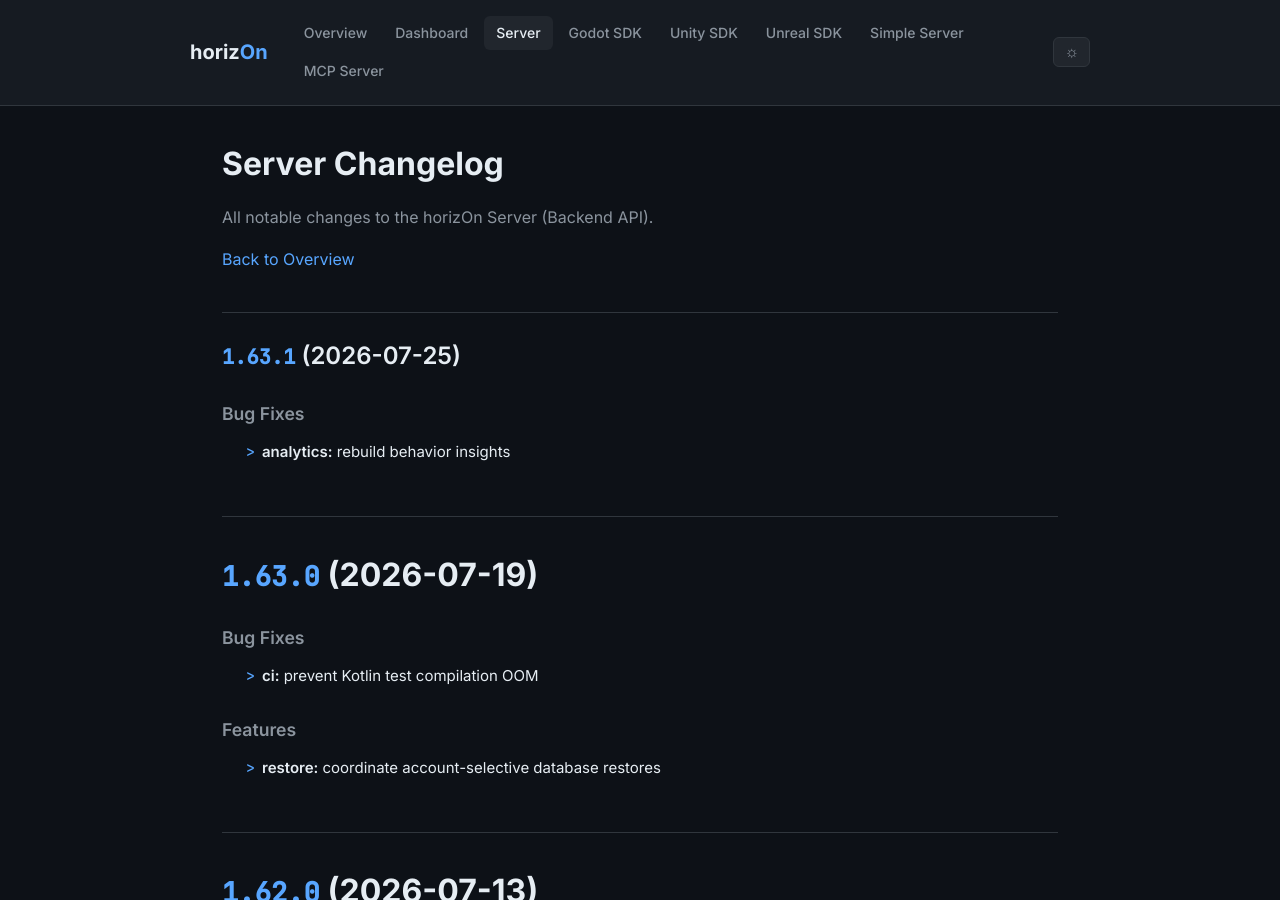
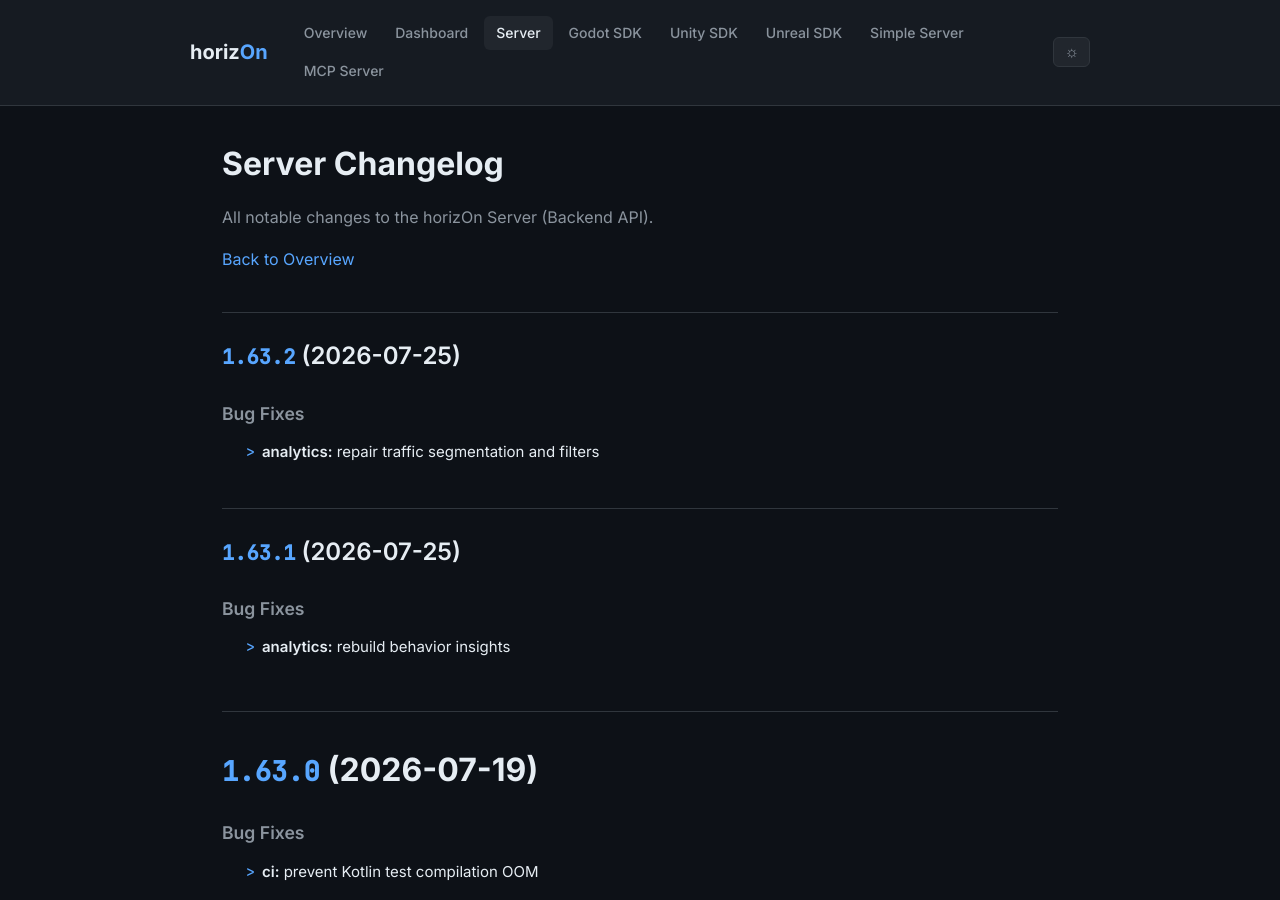
Before and after one commit to ProjectMakersDE/horizOn-Changelog, a Jekyll site: the page built from server-changelog.md, in a window 1280 px wide and 900 px high. Built offline with Jekyll 4.4.1, drawn with Linux system fonts in a browser that asks for light colours.

Commit message:
chore: reconcile changelogs

```diff
--- a/server-changelog.md
+++ b/server-changelog.md
@@ -8,6 +8,13 @@ title: Server Changelog
 All notable changes to the horizOn Server (Backend API).
 
 [Back to Overview](.)
+
+## [1.63.2](https://github.com/ProjectMakersDE/horizOn-Server/compare/v1.63.1...v1.63.2) (2026-07-25)
+
+
+### Bug Fixes
+
+* **analytics:** repair traffic segmentation and filters ([af3db1d](https://github.com/ProjectMakersDE/horizOn-Server/commit/af3db1dcea8ef2eb3ebbef51c4ad3881f21dfb97))
 
 ## [1.63.1](https://github.com/ProjectMakersDE/horizOn-Server/compare/v1.63.0...v1.63.1) (2026-07-25)
 
```
Also changed, not shown: index.md (+1 -1 lines).
